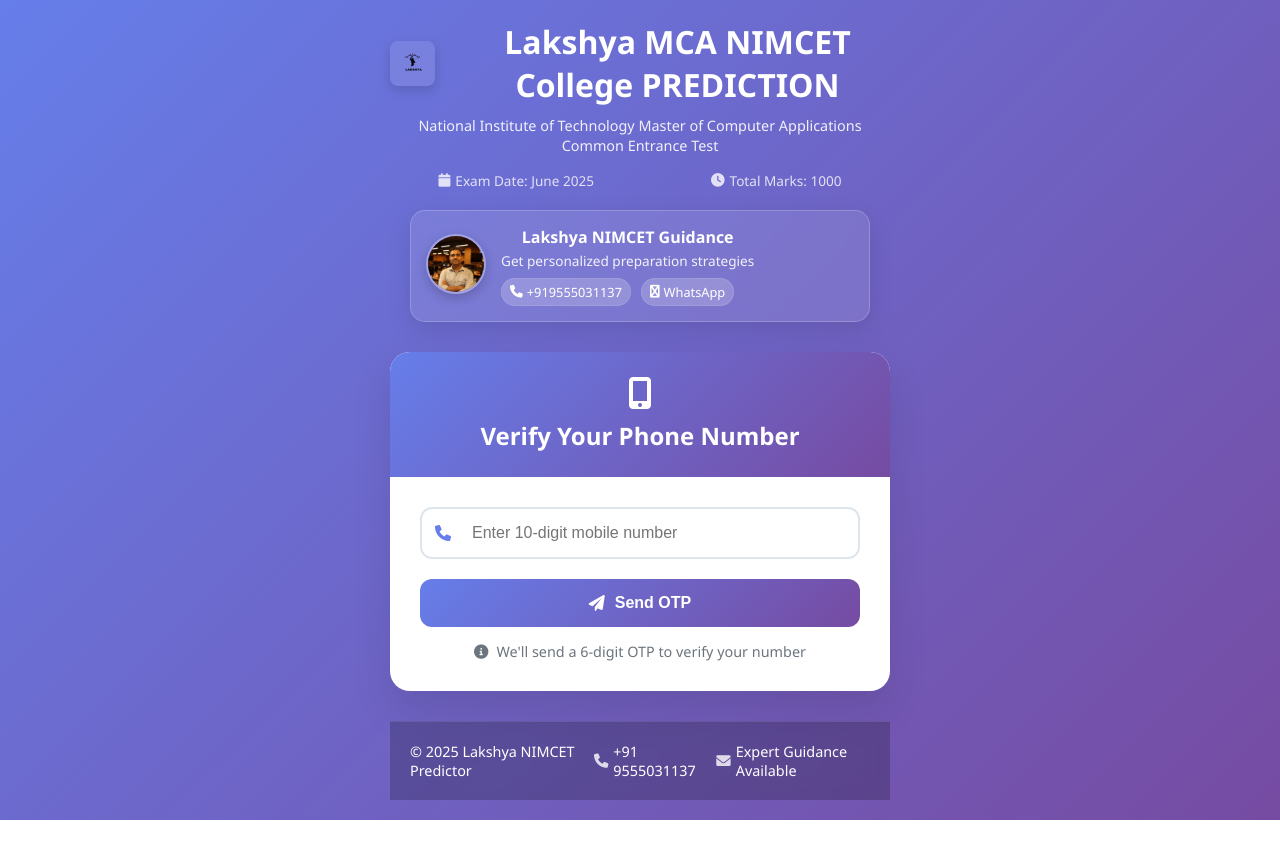
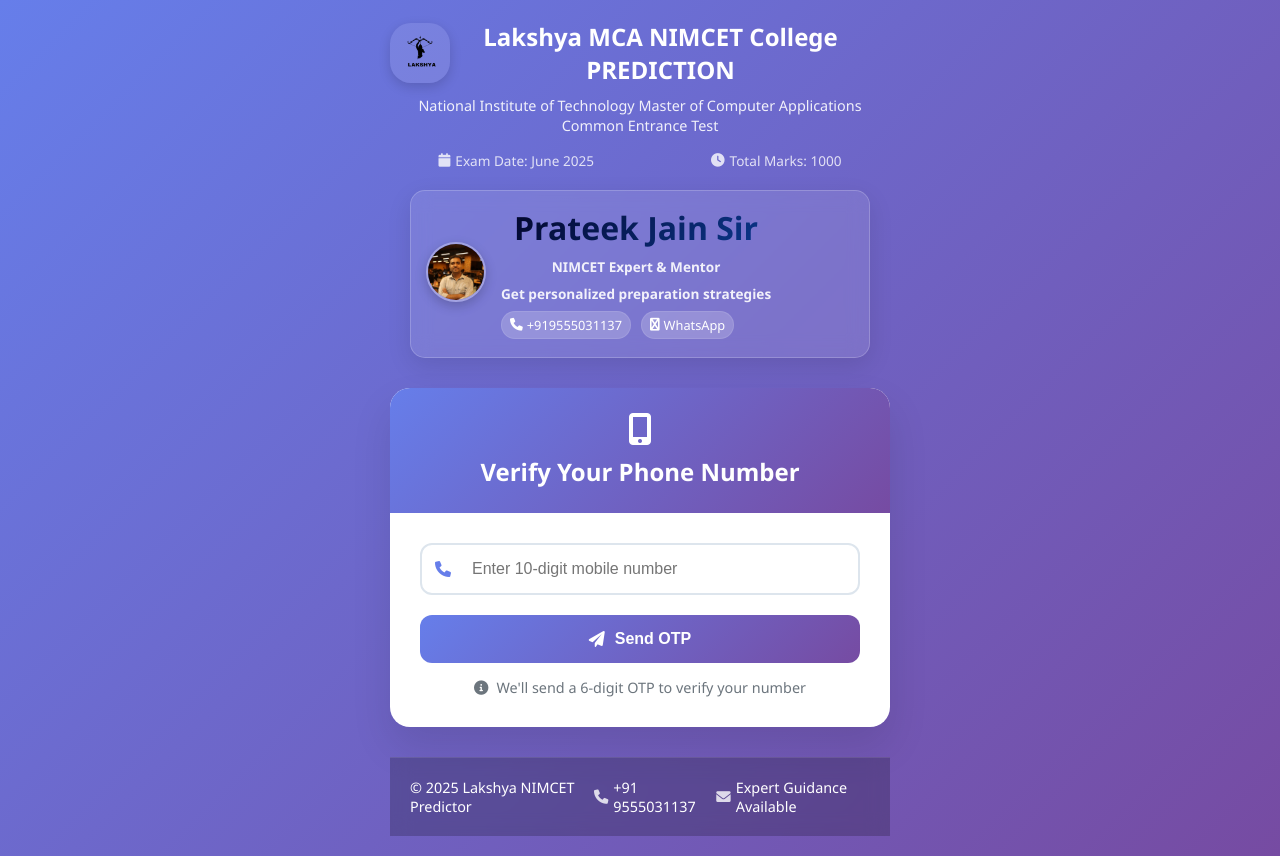
Before and after one commit to DevJadon04/Lakshya-nimcet-predictor, a website: page public/index.html in a window 1280 px wide. Before the commit the page ends 820 px from the top, so only its background shows below. Drawn offline with Linux system fonts and the light colour scheme.

Commit message:
Add trainer info - Prateek Jain Sir with photo and credentials

```diff
--- a/public/index.html
+++ b/public/index.html
@@ -12,7 +12,7 @@
         <!-- Header -->
         <header class="header">
             <div class="logo">
-                <img src="/images/lakshya-logo.png" alt="Lakshya Logo" class="logo-image" onerror="this.style.display='none'; this.nextElementSibling.style.display='inline-block';">
+                <img src="/images/ekor.png" alt="Lakshya Logo" class="logo-image" onerror="this.style.display='none'; this.nextElementSibling.style.display='inline-block';">
                 <i class="fas fa-laptop-code" style="display:none;"></i>
                 <h1>Lakshya MCA NIMCET College PREDICTION </h1>
             </div>
@@ -29,7 +29,8 @@
                         <img src="/images/trainer.jpg" alt="NIMCET Expert Trainer" class="trainer-img">
                     </div>
                     <div class="trainer-info">
-                        <h3>Lakshya NIMCET Guidance</h3>
+                         <h3 class="trainer-name">Prateek Jain Sir</h3>
+                         <p class="trainer-title">NIMCET Expert & Mentor</p>
                         <p>Get personalized preparation strategies</p>
                         <div class="contact-info">
                             <span class="contact-item">
--- a/public/style.css
+++ b/public/style.css
@@ -27,13 +27,13 @@
 
 /* Logo Image Styling */
 .logo-image {
-    width: 45px;
-    height: 45px;
-    margin-right: 15px;
-    border-radius: 8px;
+    width: 60px;
+    height: 60px;
+    margin-right: -34px;
+    border-radius: 21px;
     object-fit: contain;
     background: rgba(255, 255, 255, 0.1);
-    padding: 5px;
+    padding: 0px;
     box-shadow: 0 4px 12px rgba(0,0,0,0.15);
 }
 
@@ -65,8 +65,17 @@
     border: 2px solid rgba(255, 255, 255, 0.3);
     box-shadow: 0 4px 12px rgba(0,0,0,0.2);
 }
+.trainer-name {
+    font-size: 2rem;
+    font-weight: 700;
+    color: #1e293b;
+    margin: 0 0 8px 0;
+    background: linear-gradient(135deg, #030427, #0a388e);
+    -webkit-background-clip: text;
+    -webkit-text-fill-color: transparent;
+}
 
-.trainer-info h3 {
+.trainer-info {
     color: white;
     font-size: 1rem;
     margin: 0 0 3px 0;
@@ -177,8 +186,11 @@
         width: 50px;
         height: 50px;
     }
+    .trainer-name {
+        font-size: 1.5rem;
+    }
 
-    .trainer-info h3 {
+    .trainer-info {
         font-size: 0.9rem;
     }
 
@@ -243,7 +255,7 @@
 }
 
 .logo h1 {
-    font-size: 2rem;
+    font-size: 1.5rem;
     font-weight: 700;
 }
 
```
Also changed, not shown: public/images/684561865b604_download.jpg (added), public/images/ekor.png (added).
